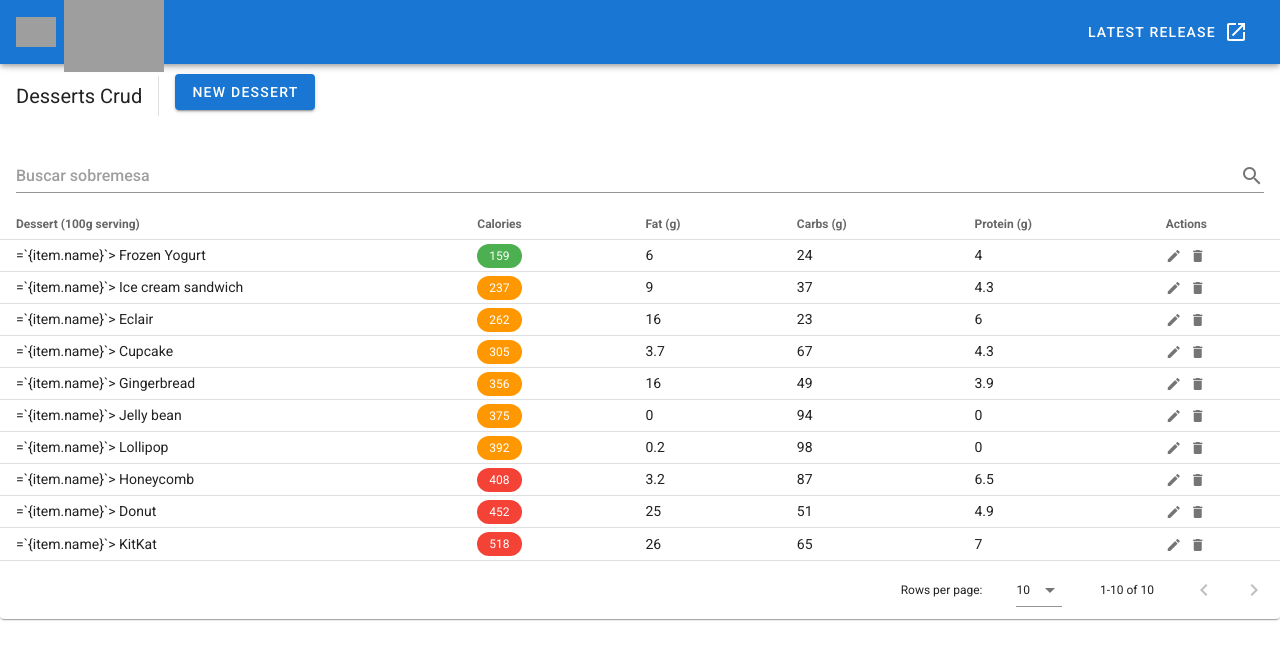
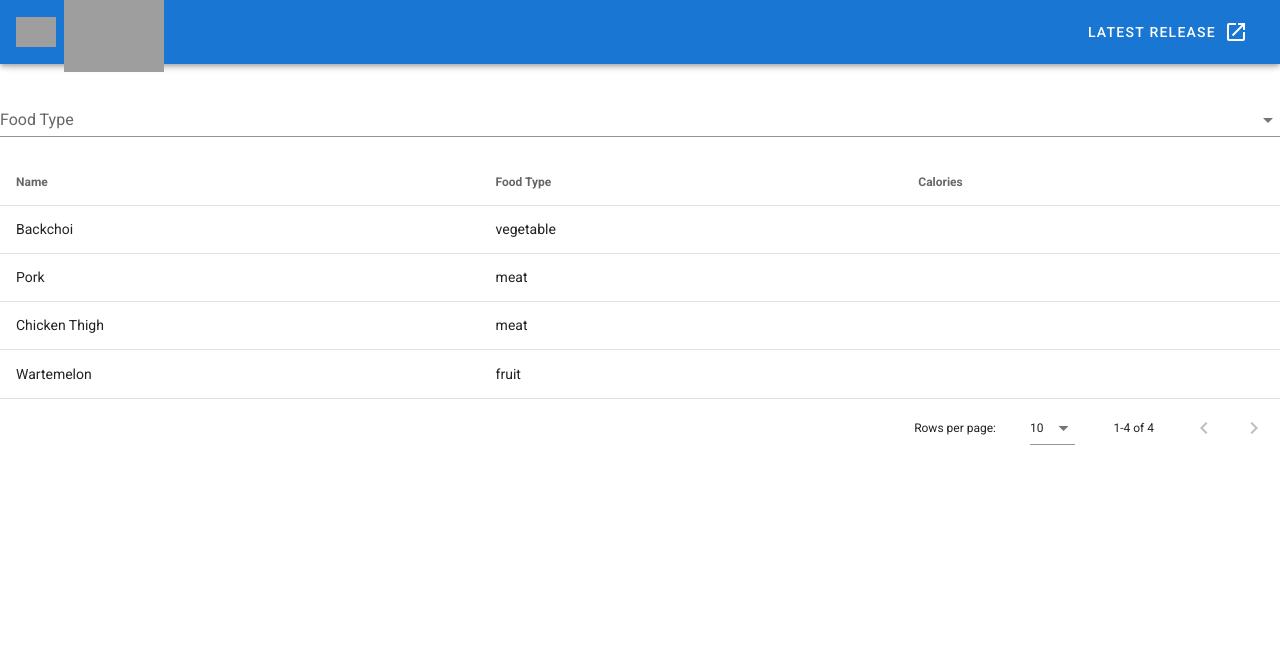
Before and after one commit to filipanselmo11/vuetify-table-app, a Vue app: page / in a window 1280 px wide. Shown: the top 660 px of the page. Built offline with nearby package versions, Linux system fonts and the light colour scheme; grey boxes are pictures that could not be loaded.

Commit message:
Filtro Ok

```diff
--- a/src/App.vue
+++ b/src/App.vue
@@ -1,10 +1,6 @@
 <template>
   <v-app>
-    <v-app-bar
-      app
-      color="primary"
-      dark
-    >
+    <v-app-bar app color="primary" dark>
       <div class="d-flex align-center">
         <v-img
           alt="Vuetify Logo"
@@ -36,23 +32,19 @@
         <v-icon>mdi-open-in-new</v-icon>
       </v-btn>
     </v-app-bar>
-
+    <br />
     <v-main>
-      <HelloWorld/>
+      <table-component></table-component>
     </v-main>
   </v-app>
 </template>
 
 <script>
-import HelloWorld from './components/HelloWorld';
+import TableComponent from "./components/TableComponent.vue"
 
 export default {
-  name: 'App',
-
-  components: {
-    HelloWorld,
-  },
-
+  components: { TableComponent },
+  name: "App",
   data: () => ({
     //
   }),
--- /dev/null
+++ b/src/components/TableComponent.vue
@@ -0,0 +1,43 @@
+<template>
+  <div>
+    <v-select label="Food Type" :items="items" v-model="foodType"></v-select>
+    <v-data-table :headers="headers" :items="filteredItems">
+        <template v-slot:scope="{ item }">
+            <td>{{ item.name }}</td>
+            <td>{{ item.type }}</td>
+            <td>{{ item.calories }}</td>
+        </template>
+    </v-data-table>
+  </div>
+</template>
+
+<script>
+export default {
+  name: "TableComponent",
+  data: () => ({
+    food: [
+      { name: "Backchoi", type: "vegetable", calories: 100 },
+      { name: "Pork", type: "meat", calories: 200 },
+      { name: "Chicken Thigh", type: "meat", calories: 300 },
+      { name: "Wartemelon", type: "fruit", calories: 10 },
+    ],
+    items: ["vegetable", "meat", "fruit"],
+    headers: [
+      { text: "Name", align: "left", value: "name" },
+      { text: "Food Type", align: "left", value: "type" },
+      { text: "Calories", align: "left", value: "caloires" },
+    ],
+    foodType: null,
+  }),
+  computed: {
+    filteredItems() {
+      return this.food.filter((i) => {
+        return !this.foodType || i.type === this.foodType;
+      });
+    },
+  },
+};
+</script>
+
+<style>
+</style>
```
